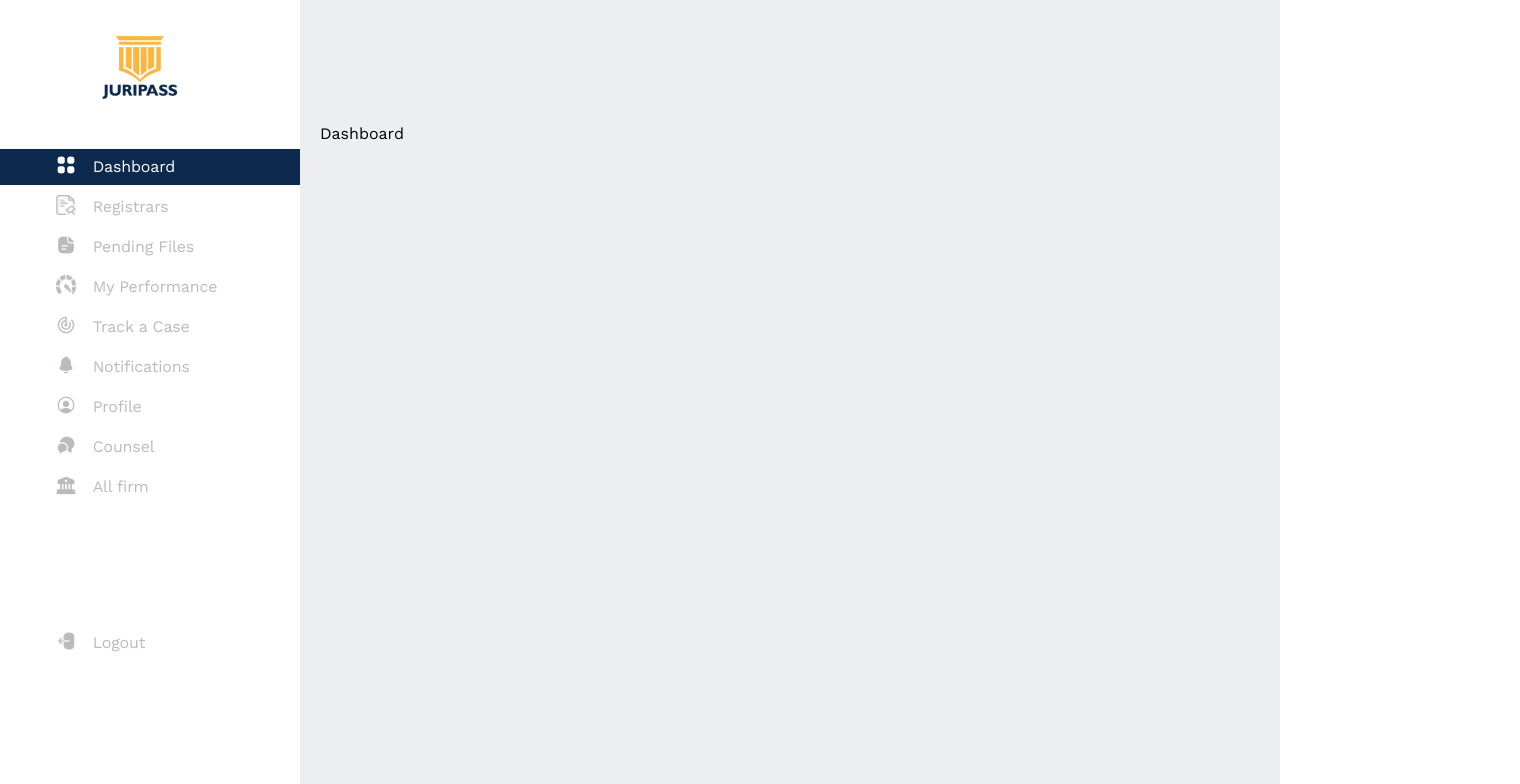
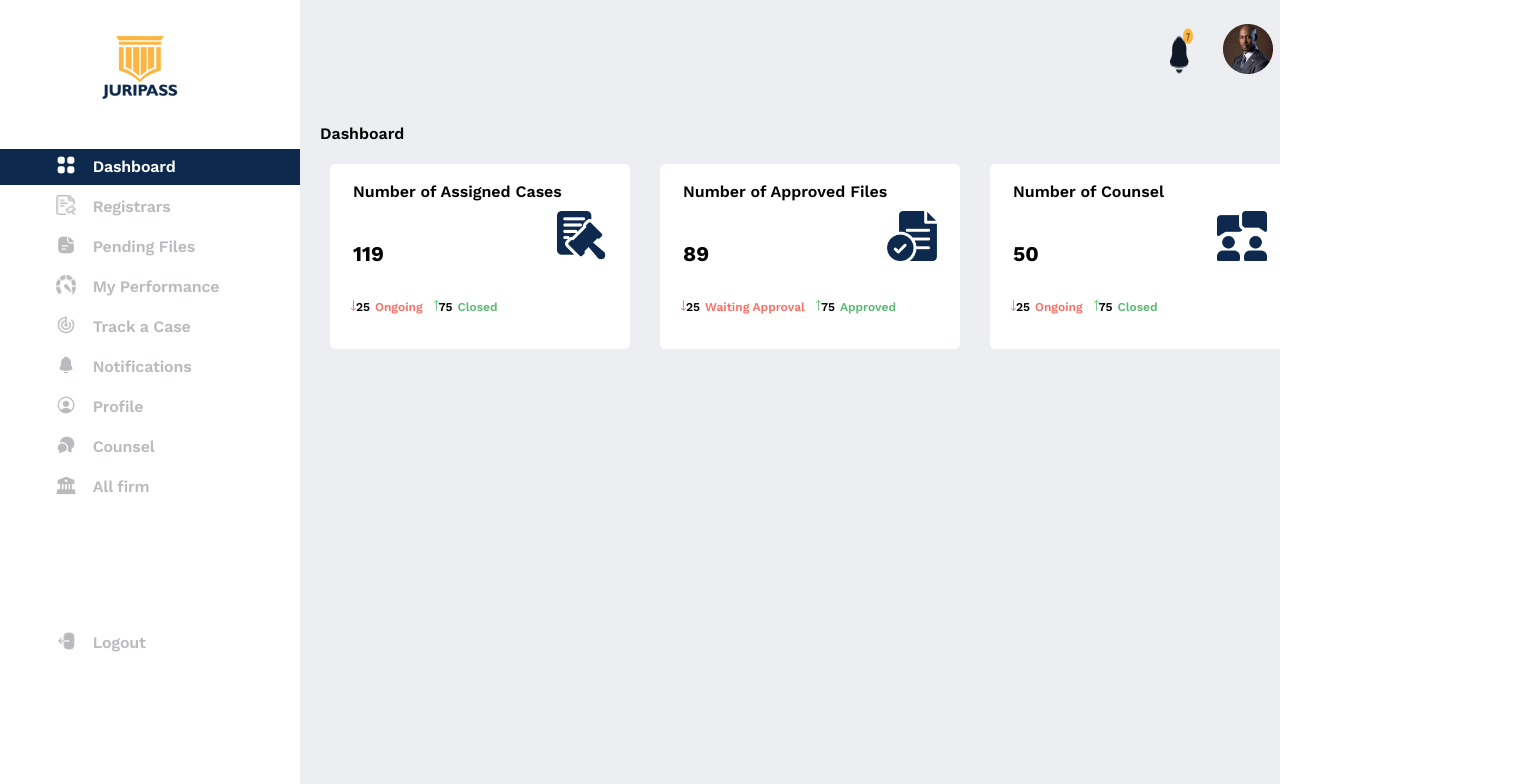
Before and after one commit to DAEM007/assessment-test-cholatrek, a React (Create React App) app: page / in a window 1280 px wide. Shown: the top 784 px of the page, 1520 px wide, since content can reach past the window. Built offline with nearby package versions, Linux system fonts and the light colour scheme.

Commit message:
worked on dashboard

```diff
--- a/src/pages/dashboard/Dashboard.css
+++ b/src/pages/dashboard/Dashboard.css
@@ -1,9 +1,85 @@
 
 
 .dashboard {
-    width: 85px;
-    height: 24px;
+    width: 1200px;
+    height: 100vh;
     position: absolute;
     top: 124px;
     left: 320px;
+    font-weight: 600;
 }
+
+.dashboard .navbar {
+    position: absolute;
+    display: flex;
+    top: -100px;
+    left: 750px;
+    margin-left: 100px;
+}
+
+.dashboard .notify-nav {
+    margin-right: 30px;
+}
+
+.cards {
+    display: flex;
+    position: inherit;
+    top: 0;
+    right: 170px;
+    flex-direction: row;
+    column-gap: 30px;
+    padding: 0 5%;
+}
+
+.cards .card {
+    background: #ffffff;
+    width: 300px;
+    height: 185px;
+    margin-top: 40px;
+    text-align: left;
+    border-radius: 5px;
+}
+
+.cards .card-heading {
+    padding-top: 18px;
+    padding-left: 23px;
+}
+
+.cards .card-number {
+    font-weight: 700;
+    font-size: 21px;
+    line-height: 53px;
+    padding-top: 26px;
+    padding-left: 23px;
+}
+
+.cards .card-icon {
+    padding-top: 10px;
+    padding-right: 23px;
+}
+
+.number-icon {
+    display: flex;
+    justify-content: space-between;
+}
+
+.decrease-increase {
+    font-size: 12px;
+}
+
+.decrease-increase .decrease img {
+    margin-top: 20px;
+    margin-left: 20px;
+}
+
+.decrease-increase .decrease .red {
+    color: #FA7066;
+    margin-right: 10px;
+    margin-left: 5px;
+}
+
+.decrease-increase .increase .green {
+    color: #5DB975;
+    margin-right: 10px;
+    margin-left: 5px;
+}
--- a/src/pages/dashboard/Dashboard.js
+++ b/src/pages/dashboard/Dashboard.js
@@ -1,11 +1,103 @@
 
 // All styles import
 import "./Dashboard.css";
+// All assets import
+import NotifyNav from "../../assets/notify-nav.png";
+import ProfilePic from "../../assets/profile-pic.png";
+import CaseIcon from "../../assets/regulation-1.png";
+import decreaseIcon from "../../assets/decrease.png";
+import increaseIcon from "../../assets/increase.png";
+import File from "../../assets/file.png";
+import Talk from "../../assets/talk.png";
+// All component imports
+import SideBar from "../../components/SideBar";
 
 const Dashboard = () => {
     return (
         <div className="dashboard">
-            Dashboard
+            <SideBar />
+            <div className="navbar">
+                <img className="notify-nav" src={NotifyNav} alt="notification" />
+                <img src={ProfilePic} alt="profile-pic" />
+            </div>
+            <div>Dashboard</div>
+            <div className="cards">
+                <div className="card">
+                    <div className="card-heading">
+                        Number of Assigned Cases
+                    </div>
+                    <div className="number-icon">
+                        <span className="card-number">
+                            119
+                        </span>
+                        <span className="card-icon">
+                            <img src={CaseIcon} width="50px" height="50px" alt="case-icon" />
+                        </span>
+                    </div>
+                    <div className="decrease-increase">
+                        <span className="decrease">
+                            <img src={decreaseIcon} alt="decrease-icon" />
+                                25
+                            <span className="red">Ongoing</span>
+                        </span>
+                        <span className="increase">
+                            <img src={increaseIcon} alt="increase-icon" />
+                                75
+                            <span className="green">Closed</span>
+                        </span>
+                    </div>
+                </div>
+                <div className="card">
+                    <div className="card-heading">
+                        Number of Approved Files
+                    </div>
+                    <div className="number-icon">
+                        <span className="card-number">
+                            89
+                        </span>
+                        <span className="card-icon">
+                            <img src={File} width="50px" height="50px" alt="case-icon" />
+                        </span>
+                    </div>
+                    <div className="decrease-increase">
+                        <span className="decrease">
+                            <img src={decreaseIcon} alt="decrease-icon" />
+                                25
+                            <span className="red">Waiting Approval</span>
+                        </span>
+                        <span className="increase">
+                            <img src={increaseIcon} alt="increase-icon" />
+                                75
+                            <span className="green">Approved</span>
+                        </span>
+                    </div>
+                </div>
+                <div className="card">
+                    <div className="card-heading">
+                        Number of Counsel
+                    </div>
+                    <div className="number-icon">
+                        <span className="card-number">
+                            50
+                        </span>
+                        <span className="card-icon">
+                            <img src={Talk} width="50px" height="50px" alt="case-icon" />
+                        </span>
+                    </div>
+                    <div className="decrease-increase">
+                        <span className="decrease">
+                            <img src={decreaseIcon} alt="decrease-icon" />
+                                25
+                            <span className="red">Ongoing</span>
+                        </span>
+                        <span className="increase">
+                            <img src={increaseIcon} alt="increase-icon" />
+                                75
+                            <span className="green">Closed</span>
+                        </span>
+                    </div>
+                </div>
+            </div>
         </div>
     );
 }
```
